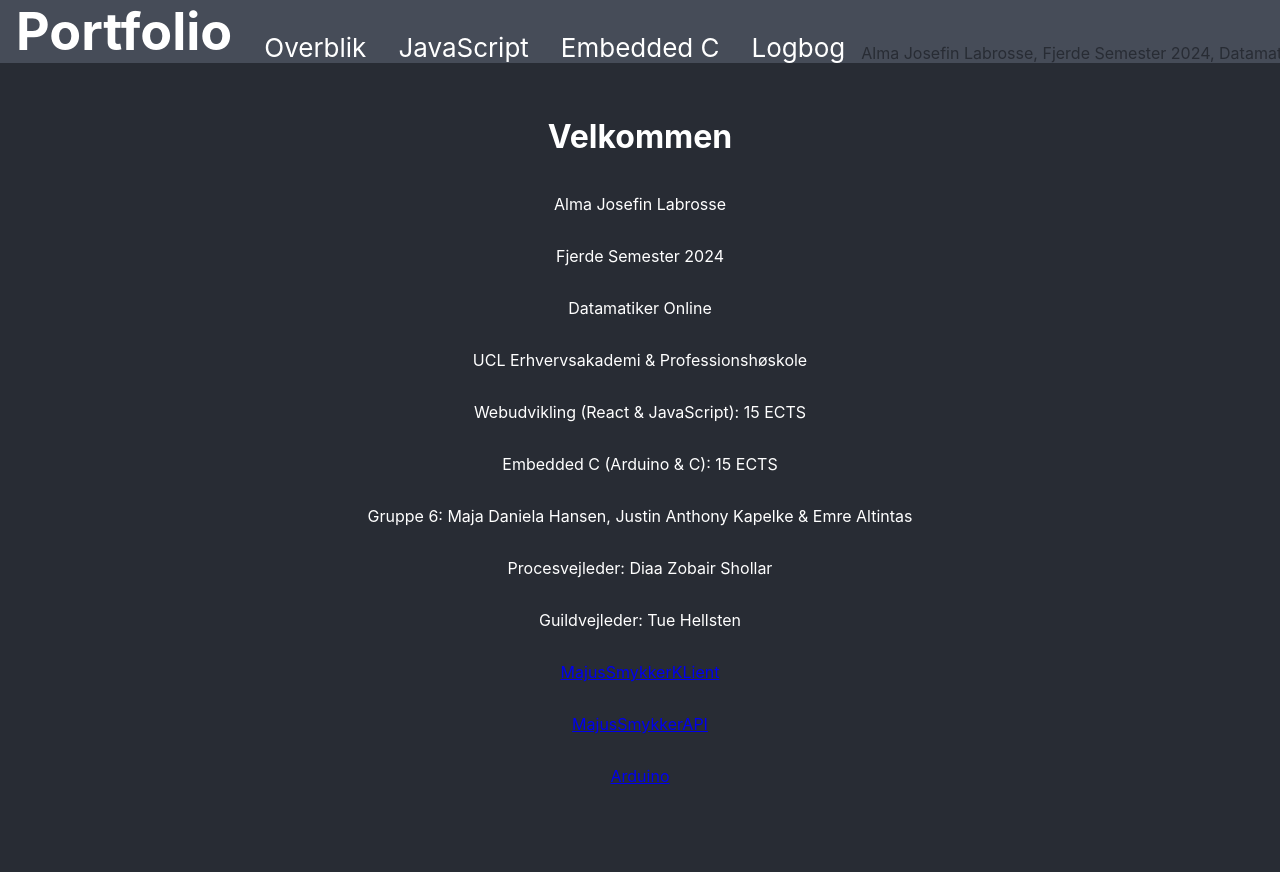
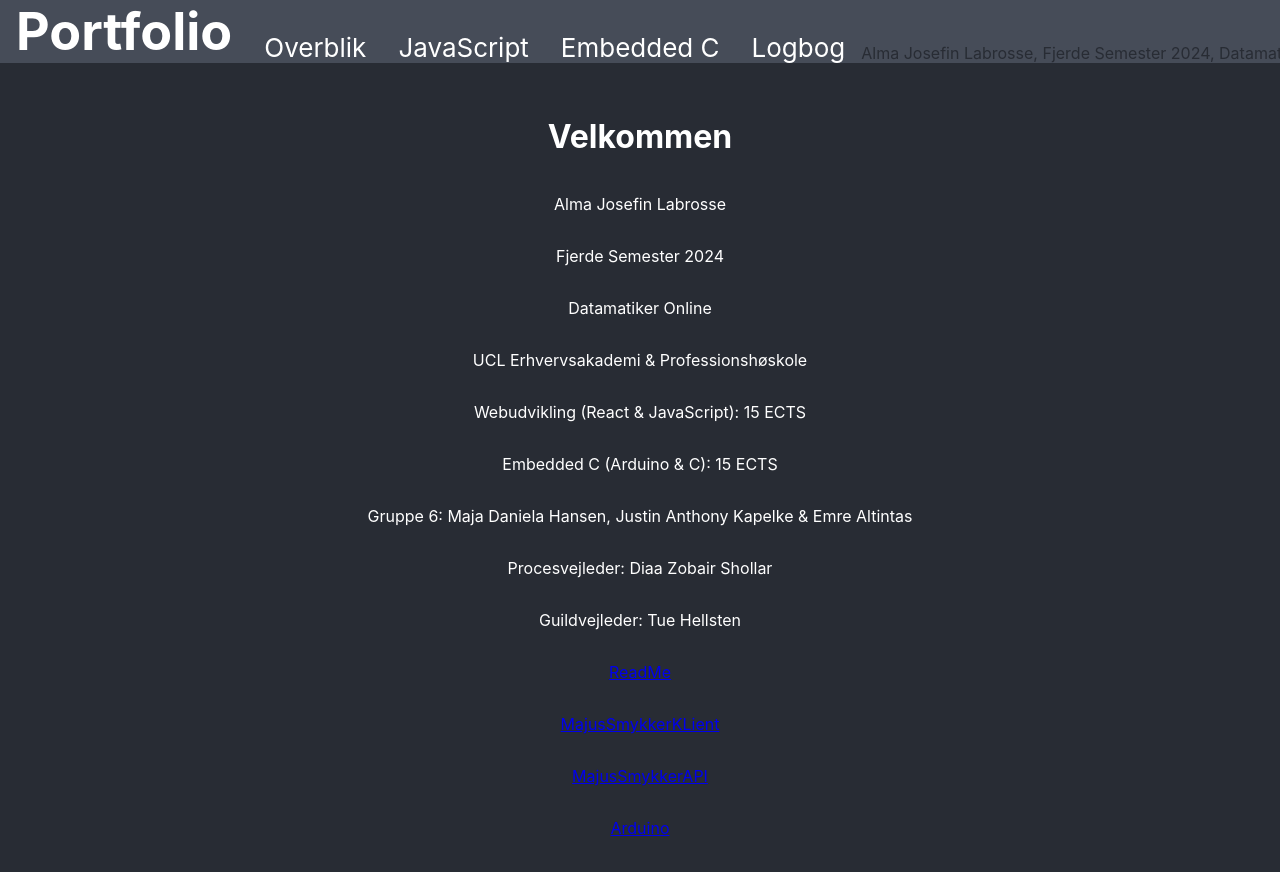
Before and after one commit to almajosefin/fourthsemester, a React (Create React App) app: page /#/ in a window 1280 px wide. Shown: the top 872 px of the page. Built offline with nearby package versions, Linux system fonts and the light colour scheme.

Commit message:
readme link

```diff
--- a/src/pages/Home.js
+++ b/src/pages/Home.js
@@ -15,6 +15,7 @@ export default function Home() {
                 <p>Gruppe 6: Maja Daniela Hansen, Justin Anthony Kapelke & Emre Altintas</p>
                 <p>Procesvejleder: Diaa Zobair Shollar</p>
                 <p>Guildvejleder: Tue Hellsten</p>
+                <p><a href="https://github.com/almajosefin/fourthsemester?tab=readme-ov-file">ReadMe</a></p>
                 <p><a href="https://github.com/DatamatikerTeam6/Majussmykkerklient.git">MajusSmykkerKLient</a></p>
                 <p><a href="https://github.com/DatamatikerTeam6/MajusSmykker.git">MajusSmykkerAPI</a></p>
                 <p><a href="https://github.com/almajosefin/arduino.git">Arduino</a></p>
```
